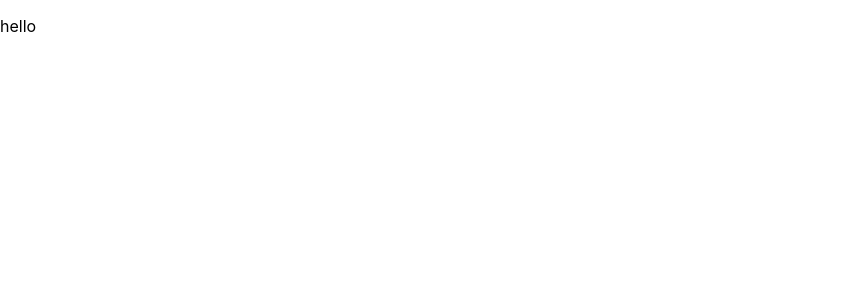
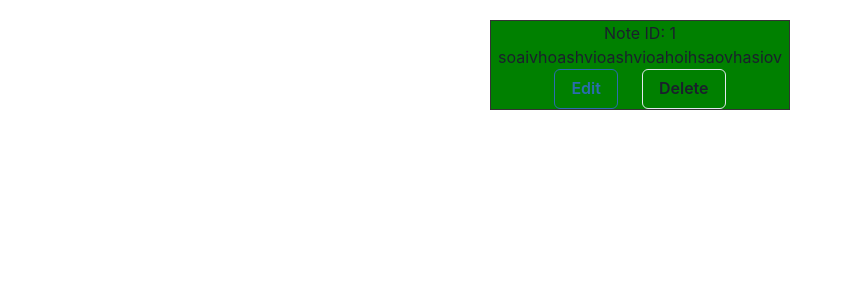
Before and after one commit to DrBanksy/RichWebApplication, a React (Create React App) app in the folder lab3/problem3/my-app/: page / in a window 1280 px wide. Shown: the top 300 px of the page, without its empty margins (0-852 px from the left). Built offline with nearby package versions, Linux system fonts and the light colour scheme.

Commit message:
note styling

```diff
--- a/lab3/problem3/my-app/src/App.js
+++ b/lab3/problem3/my-app/src/App.js
@@ -1,8 +1,29 @@
 import './App.css';
+import { Text } from '@chakra-ui/react'
+import { Stack, HStack, VStack } from '@chakra-ui/react'
+import { Button, ButtonGroup } from '@chakra-ui/react'
 
 function App() {
   return (
-    <p>hello</p>
+    <div className="App">
+      <VStack spacing='10px'>
+        <div
+        style={{
+          width: "300px",
+          margin: "20px auto",
+          background: "green",
+          border: "1px solid #333",
+        }}
+      >
+        <p>Note ID: 1</p>
+        <p>soaivhoashvioashvioahoihsaovhasiov</p>
+        <ButtonGroup variant='outline' spacing='6'>
+          <Button colorScheme='blue'>Edit</Button>
+          <Button>Delete</Button>
+        </ButtonGroup>
+        </div>
+      </VStack>
+    </div>
   );
 }
 
--- a/lab3/problem3/my-app/src/index.js
+++ b/lab3/problem3/my-app/src/index.js
@@ -2,10 +2,13 @@
 import ReactDOM from 'react-dom/client';
 import './index.css';
 import App from './App';
+import { ChakraProvider } from '@chakra-ui/react'
 
 const root = ReactDOM.createRoot(document.getElementById('root'));
 root.render(
   <React.StrictMode>
-    <App />
+    <ChakraProvider>
+      <App />
+    </ChakraProvider>
   </React.StrictMode>
 );
```
